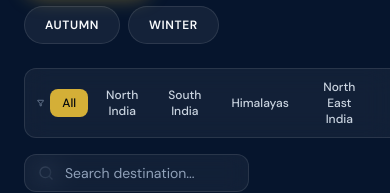
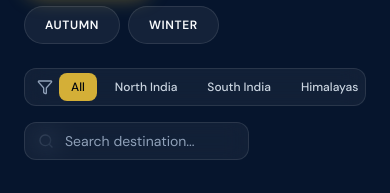
Before and after one commit to urraf/4-seasons-holidays---Travel-booking-website, a React (Vite) app: page /destinations in a window 390 px wide. Shown: the part 308-501 px from the top of the page. Built offline with nearby package versions, Linux system fonts and the light colour scheme.

Commit message:
Optimize page transition speed and Destinations region filter responsiveness across all devices

```diff
--- a/src/App.tsx
+++ b/src/App.tsx
@@ -48,7 +48,7 @@ function AnimatedRoutes() {
         initial={{ opacity: 0 }}
         animate={{ opacity: 1 }}
         exit={{ opacity: 0 }}
-        transition={{ duration: 0.3, ease: [0.22, 1, 0.36, 1] }}
+        transition={{ duration: 0.15, ease: 'easeOut' }}
       >
         <Suspense fallback={<PageLoader />}>
           <Routes location={location}>
--- a/src/pages/Destinations.tsx
+++ b/src/pages/Destinations.tsx
@@ -71,13 +71,13 @@ export default function Destinations() {
 
           <div className="flex flex-wrap gap-4 items-center w-full md:w-auto">
             {/* Region Filter */}
-            <div className="flex gap-1.5 items-center bg-white/5 border border-white/10 p-1 rounded-xl backdrop-blur-md">
-              <Filter className="w-4 h-4 text-slate-400 ml-2" />
+            <div className="flex gap-1.5 items-center bg-white/5 border border-white/10 p-1 rounded-xl backdrop-blur-md overflow-x-auto max-w-full no-scrollbar">
+              <Filter className="w-4 h-4 text-slate-400 ml-2 flex-shrink-0" />
               {regions.map((r) => (
                 <button
                   key={r}
                   onClick={() => setActiveRegion(r)}
-                  className="px-3 py-1.5 rounded-lg text-xs font-medium transition-all duration-300"
+                  className="px-3 py-1.5 rounded-lg text-xs font-medium transition-all duration-300 whitespace-nowrap flex-shrink-0 cursor-pointer"
                   style={{
                     background: activeRegion === r ? theme.primary : 'transparent',
                     color: activeRegion === r ? '#03070d' : '#cbd5e1',
```
